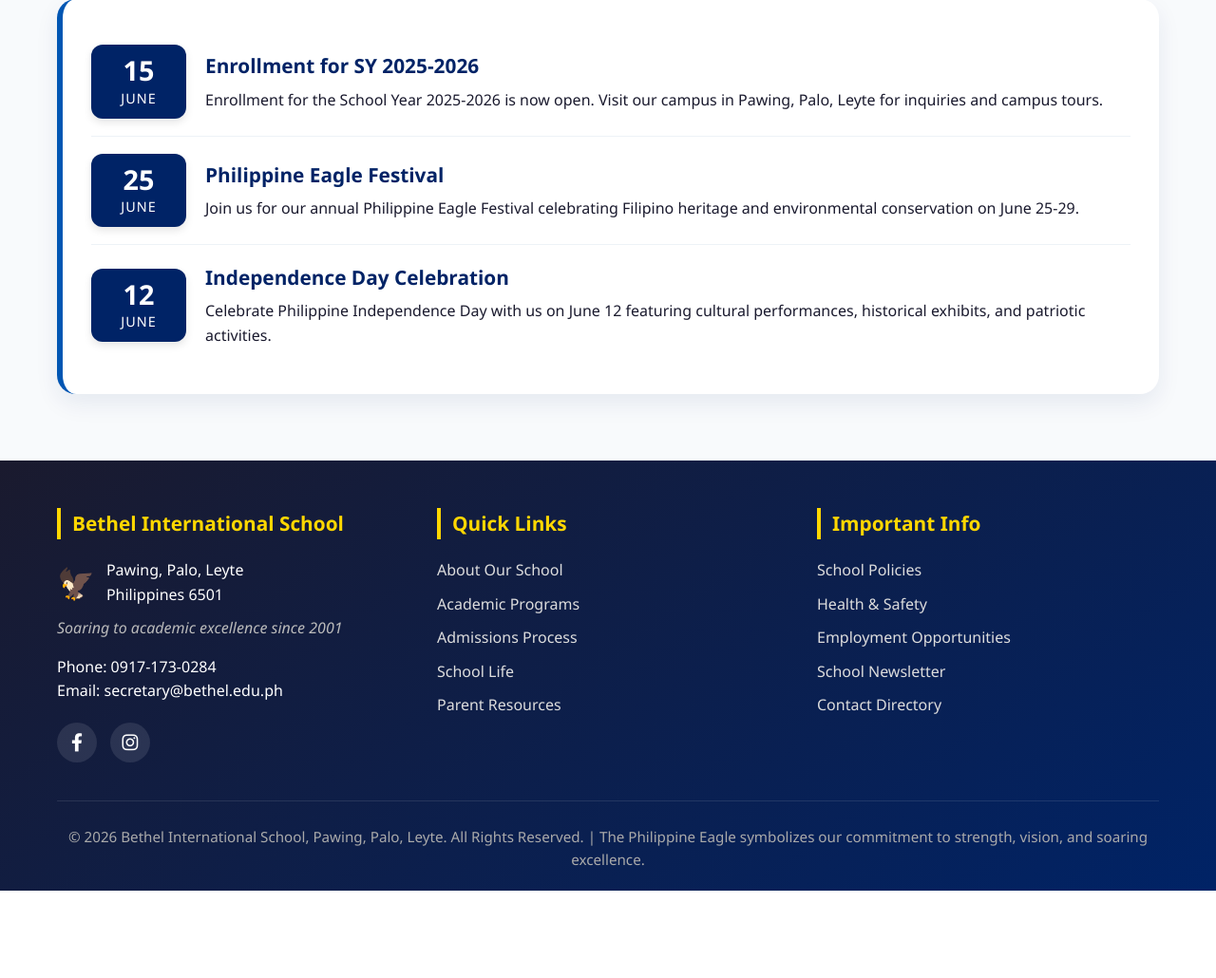
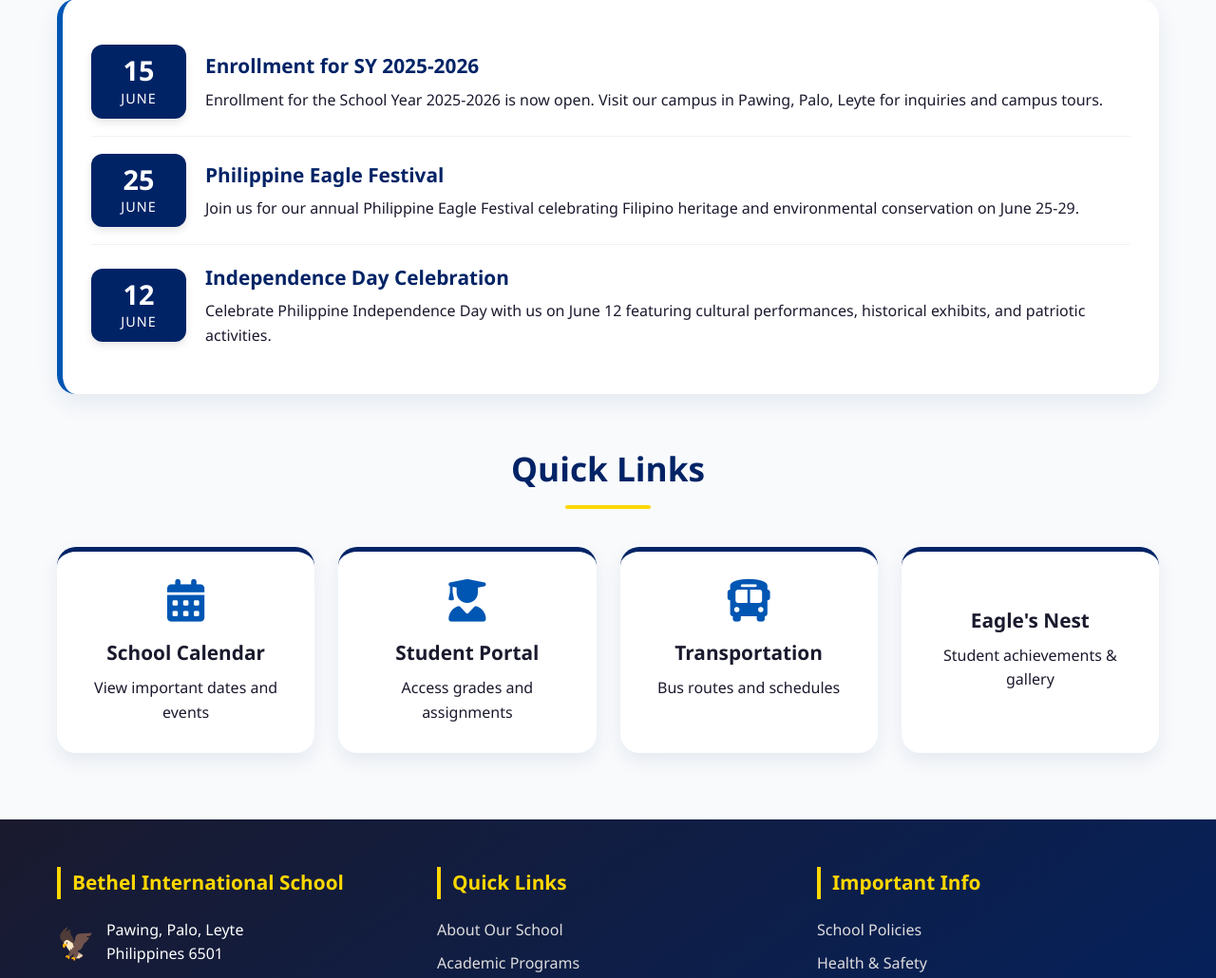
Before and after one commit to bojipaiso/Bethel-s-page, a PHP site: page /website.php in a window 1280 px wide. Shown: the part 1384-2414 px from the top of the page at 95% size. Before the commit the page ends 2322 px from the top, so only its background shows below. Run offline with PHP 8.4, Linux system fonts and the light colour scheme.

Commit message:
Update website.php

```diff
--- a/website.php
+++ b/website.php
@@ -552,7 +552,7 @@
         <h2 class="section-title">Why Choose Bethel International School?</h2>
         <div class="features">
             <div class="feature-card eagle-feature">
-                <img src="https://scontent.fmnl8-3.fna.fbcdn.net/v/t39.30808-6/495732260_1183854323533751_7318929907381943288_n.png?_nc_cat=110&ccb=1-7&_nc_sid=2a1932&_nc_ohc=zq51vdNwjjwQ7kNvwF_5o7a&_nc_oc=Admybj6GOkgLexRgkiwES-jf3XibbGC8lKIu4_ZKV1YGR-49r_BSDPlSHzkYjyYTgnw&_nc_zt=23&_nc_ht=scontent.fmnl8-3.fna&_nc_gid=xHWirJsm6aBvc2DpEuHZFw&_nc_ss=8&oh=00_AfzVx2jdB0NWEEfhBYOc3E3-YtGk-VlF475UbK6VhAX6_w&oe=69ABFB01" alt="Modern Science Lab" loading="lazy">
+                <img src="Images/Campus.png" alt="Modern Science Lab" loading="lazy">
                 <div class="feature-content">
                     <h3><span class="eagle-theme">World-Class Facilities</span></h3>
                     <p>Our campus in Pawing, Palo features modern classrooms, science labs, sports facilities, and a well-stocked library to support holistic learning and innovation.</p>
@@ -560,7 +560,7 @@
             </div>
 
             <div class="feature-card eagle-feature">
-                <img src="https://scontent.fmnl8-2.fna.fbcdn.net/v/t39.30808-6/495062395_1183829323536251_7942918354039119915_n.jpg?stp=cp6_dst-jpg_tt6&_nc_cat=111&ccb=1-7&_nc_sid=13d280&_nc_ohc=b_Ejith73hgQ7kNvwErU0Pl&_nc_oc=AdlaAMhySR5TPdIsWHHJdyn0NY81-iEnW0_7gxHxf8L5eyvoqJ9jWJxz6gpnjXmSL0M&_nc_zt=23&_nc_ht=scontent.fmnl8-2.fna&_nc_gid=_32HRZ6FRYxLO-ozzNBhUQ&_nc_ss=8&oh=00_AfzwKr5uBCPtYb3ZhVF27pRbXMPThhdXMGOfkvjhy0Zxag&oe=69ABF718" alt="Qualified Teachers" loading="lazy">
+                <img src="Images/International.jpg" alt="Qualified Teachers" loading="lazy">
                 <div class="feature-content">
                     <h3><span class="eagle-theme">International Curriculum</span></h3>
                     <p>We offer an internationally-recognized curriculum combined with Filipino values and context to prepare students for global opportunities while remaining rooted in Philippine heritage.</p>
@@ -568,7 +568,7 @@
             </div>
 
             <div class="feature-card eagle-feature">
-                <img src="https://scontent.fmnl8-4.fna.fbcdn.net/v/t39.30808-6/615801503_1384170693502112_9069250568869932829_n.jpg?stp=cp6_dst-jpg_tt6&_nc_cat=102&ccb=1-7&_nc_sid=13d280&_nc_ohc=TL3ZoOgihjgQ7kNvwF6iGpV&_nc_oc=Adn6AJiMz6JU2A8wTgwbVbJNkt2lvSy2AJsdcc8e3UU7fCrdoQZiVJsFi2LgSmYPVvQ&_nc_zt=23&_nc_ht=scontent.fmnl8-4.fna&_nc_gid=uo5fzvXFj03IRkouGhJ_ag&_nc_ss=8&oh=00_AfwgvPYH8eHc5seJ1RHqcCOk5tiChCO2utRAzQ7DFmpVEw&oe=69B52FCA" alt="Extracurricular activities" loading="lazy">
+                <img src="Images/Play.jpg" alt="Extracurricular activities" loading="lazy">
                 <div class="feature-content">
                     <h3><span class="eagle-theme">Soaring Talents Program</span></h3>
                     <p>Inspired by the Philippine Eagle, our Soaring Talents Program offers sports, arts, music, leadership, and cultural activities to help students discover and develop their unique talents.</p>
@@ -611,6 +611,31 @@
                     <p>Celebrate Philippine Independence Day with us on June 12 featuring cultural performances, historical exhibits, and patriotic activities.</p>
                 </div>
             </div>
+        </div>
+
+        <!-- quick links with eagle flair -->
+        <h2 class="section-title">Quick Links</h2>
+        <div class="quick-links">
+            <a href="#" class="link-card">
+                <i class="fas fa-calendar-alt"></i>
+                <h3>School Calendar</h3>
+                <p>View important dates and events</p>
+            </a>
+            <a href="#" class="link-card">
+                <i class="fas fa-user-graduate"></i>
+                <h3>Student Portal</h3>
+                <p>Access grades and assignments</p>
+            </a>
+            <a href="#" class="link-card">
+                <i class="fas fa-bus"></i>
+                <h3>Transportation</h3>
+                <p>Bus routes and schedules</p>
+            </a>
+            <a href="#" class="link-card">
+                <i class="fas fa-eagle"></i>
+                <h3>Eagle's Nest</h3>
+                <p>Student achievements & gallery</p>
+            </a>
         </div>
     </main>
 
```
